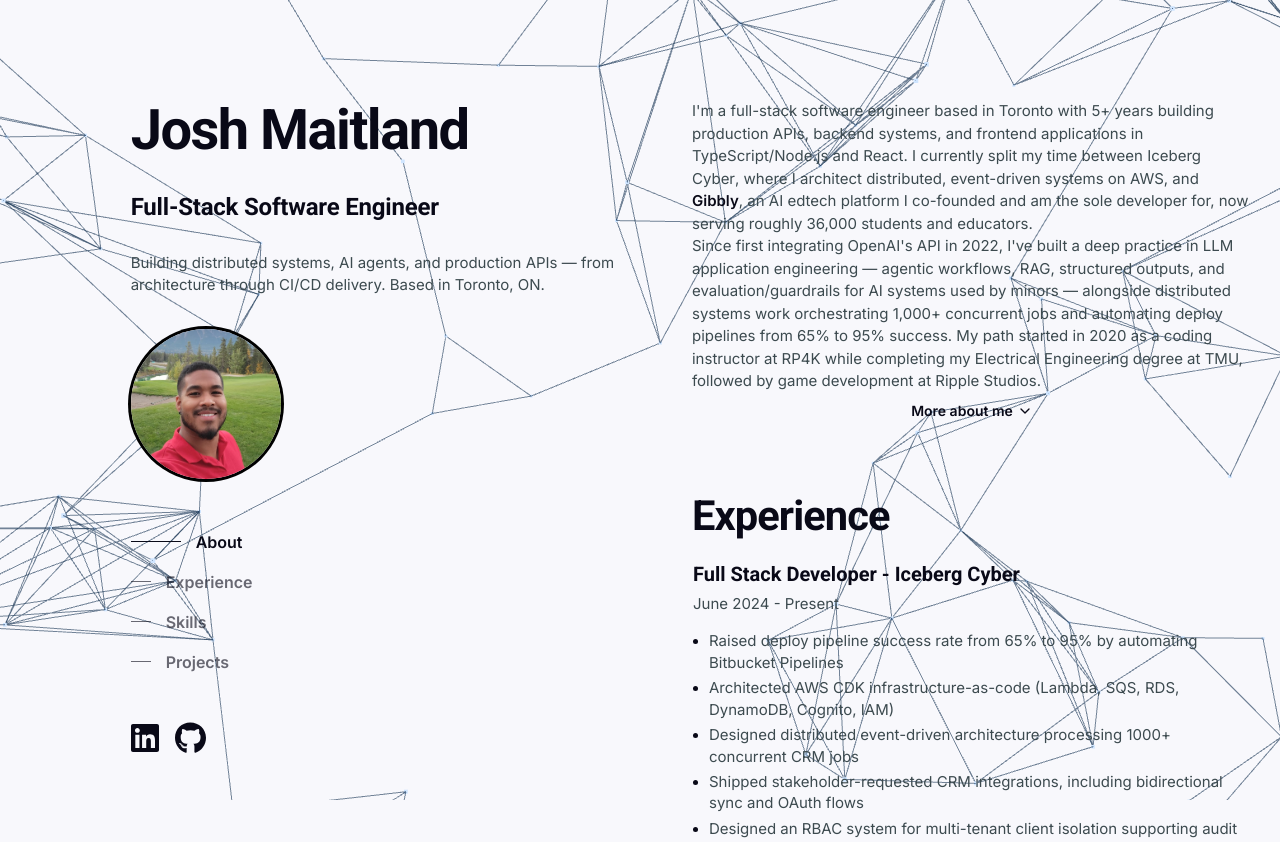
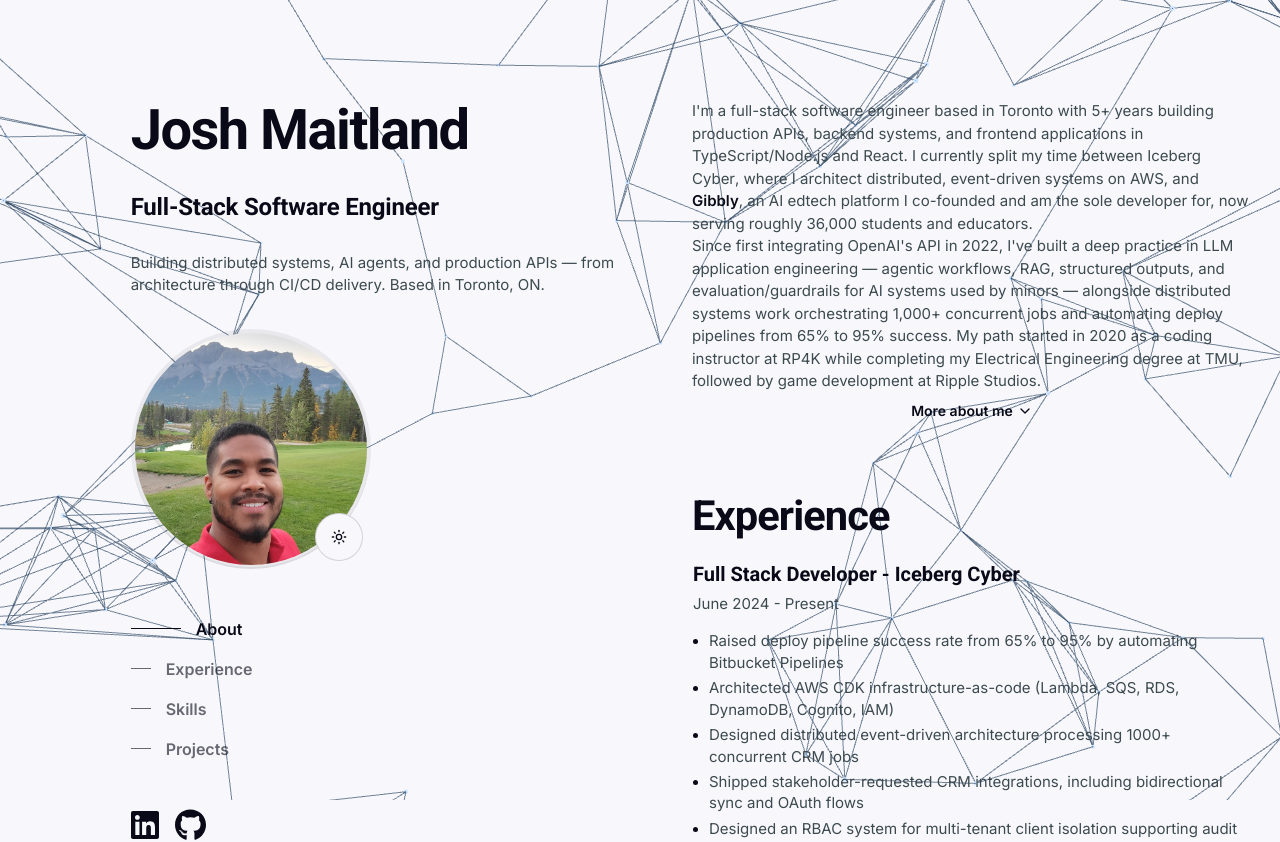
Before and after one commit to jmaitlandsoto/dev-portfolio, a React (Vite) app: page /#about in a window 1280 px wide. Shown: the top 842 px of the page. Built offline with nearby package versions, Linux system fonts and the light colour scheme.

Commit message:
feat: apply tilt effect and theme toggle to hero portrait

```diff
--- a/src/Components/HeroSection.tsx
+++ b/src/Components/HeroSection.tsx
@@ -3,19 +3,26 @@
 import portrait from "../assets/josh-portrait.jpg";
 import { TextHeading } from "./TextHeading";
 import { staggerContainer, staggerItem, EASE } from "./motion/variants";
+import { Tilt } from "./motion";
+import { ThemeToggle } from "./ThemeToggle";
 
 export interface IHeroSectionProps {}
 
 const portraitVariant: Variants = {
   hidden: { opacity: 0, y: 16, scale: 0.95 },
-  show: { opacity: 1, y: 0, scale: 1, transition: { duration: 0.6, ease: EASE } },
+  show: {
+    opacity: 1,
+    y: 0,
+    scale: 1,
+    transition: { duration: 0.6, ease: EASE },
+  },
 };
 
 export function HeroSection(props: IHeroSectionProps) {
   return (
     <section>
       <motion.div
-        className="flex flex-col gap-8"
+        className="flex flex-col gap-8 items-start"
         variants={staggerContainer}
         initial="hidden"
         animate="show"
@@ -30,12 +37,21 @@
           Building distributed systems, AI agents, and production APIs — from
           architecture through CI/CD delivery. Based in Toronto, ON.
         </motion.p>
-        <motion.img
-          src={portrait}
-          alt="Hero"
-          className="hero-image"
-          variants={portraitVariant}
-        />
+        <div className="relative inline-block">
+          <Tilt
+            variants={portraitVariant}
+            maxTilt={8}
+            scale={1}
+            perspective={1000}
+          >
+            <img
+              src={portrait}
+              alt="Hero"
+              className="w-40 md:w-60  aspect-square object-cover object-position-center glass rounded-[50%] p-1 align-start transition-all"
+            />
+          </Tilt>
+          <ThemeToggle className="absolute bottom-0 right-0 md:bottom-2 md:right-2" />
+        </div>
       </motion.div>
     </section>
   );
```
